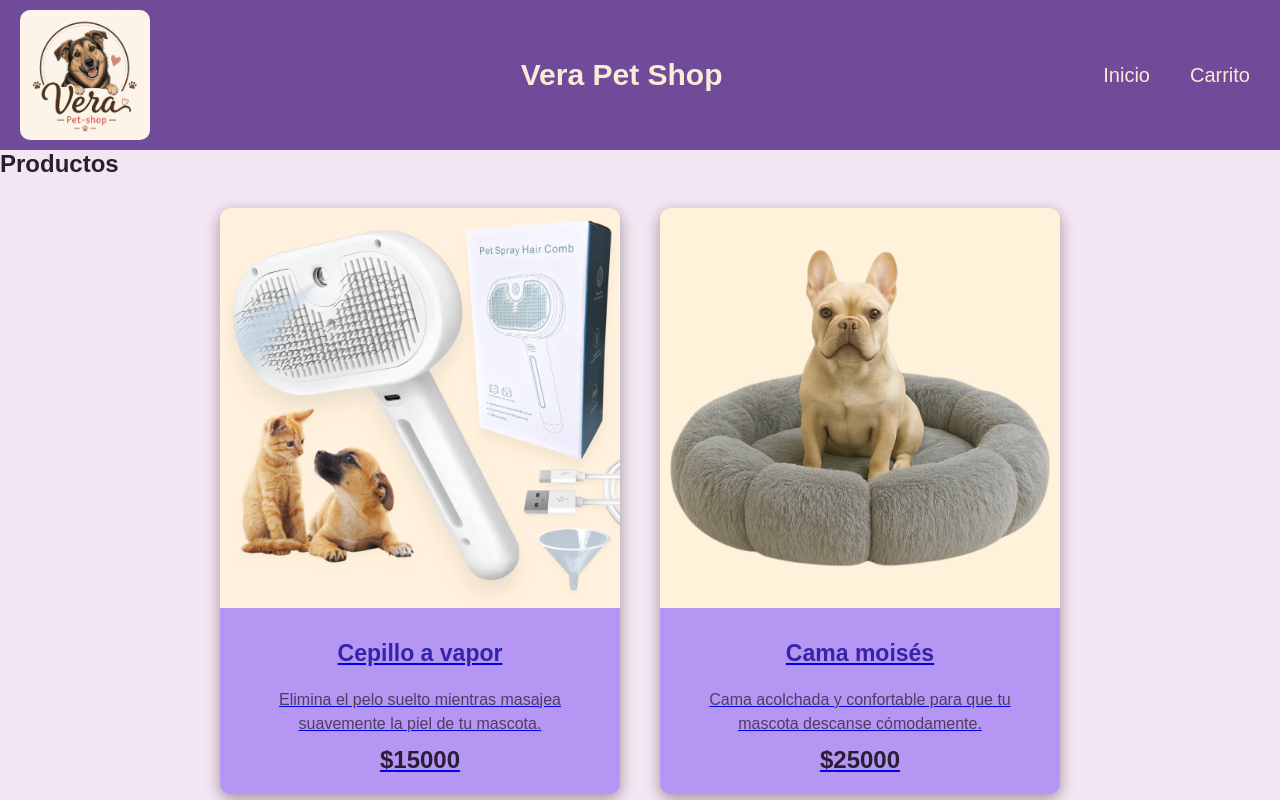
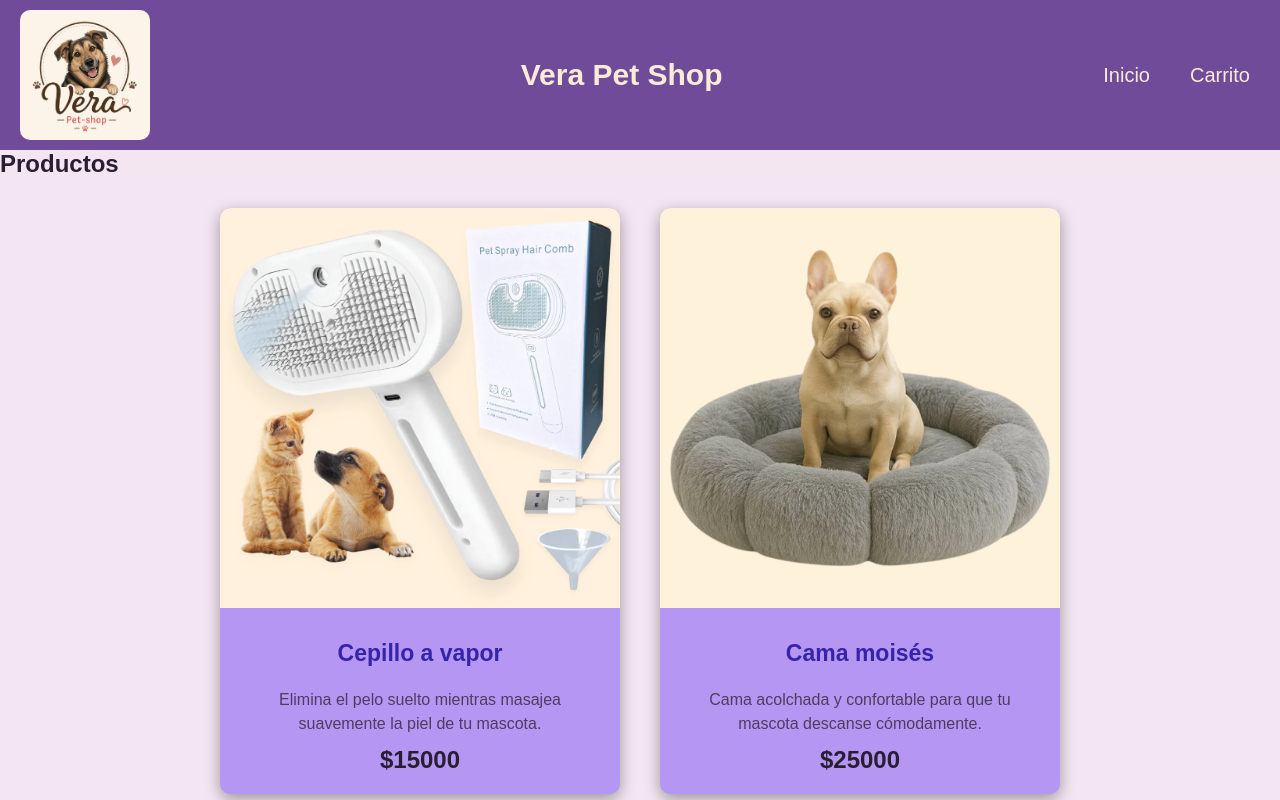
Before and after one commit to medinalf/PreEntregaReact2026, a React (Vite) app: page / in a window 1280 px wide. Shown: the top 800 px of the page. Built offline with nearby package versions, Linux system fonts and the light colour scheme.

Commit message:
ItemLIstCss

```diff
--- a/src/components/ItemList/ItemList.css
+++ b/src/components/ItemList/ItemList.css
@@ -5,3 +5,7 @@
   flex-wrap: wrap;
   gap: 2rem;
 }
+.product-container a {
+  text-decoration: none;
+  color: inherit;
+}
```
Also changed, not shown: src/components/ItemListContainer/ItemListContainer.css (deleted).
